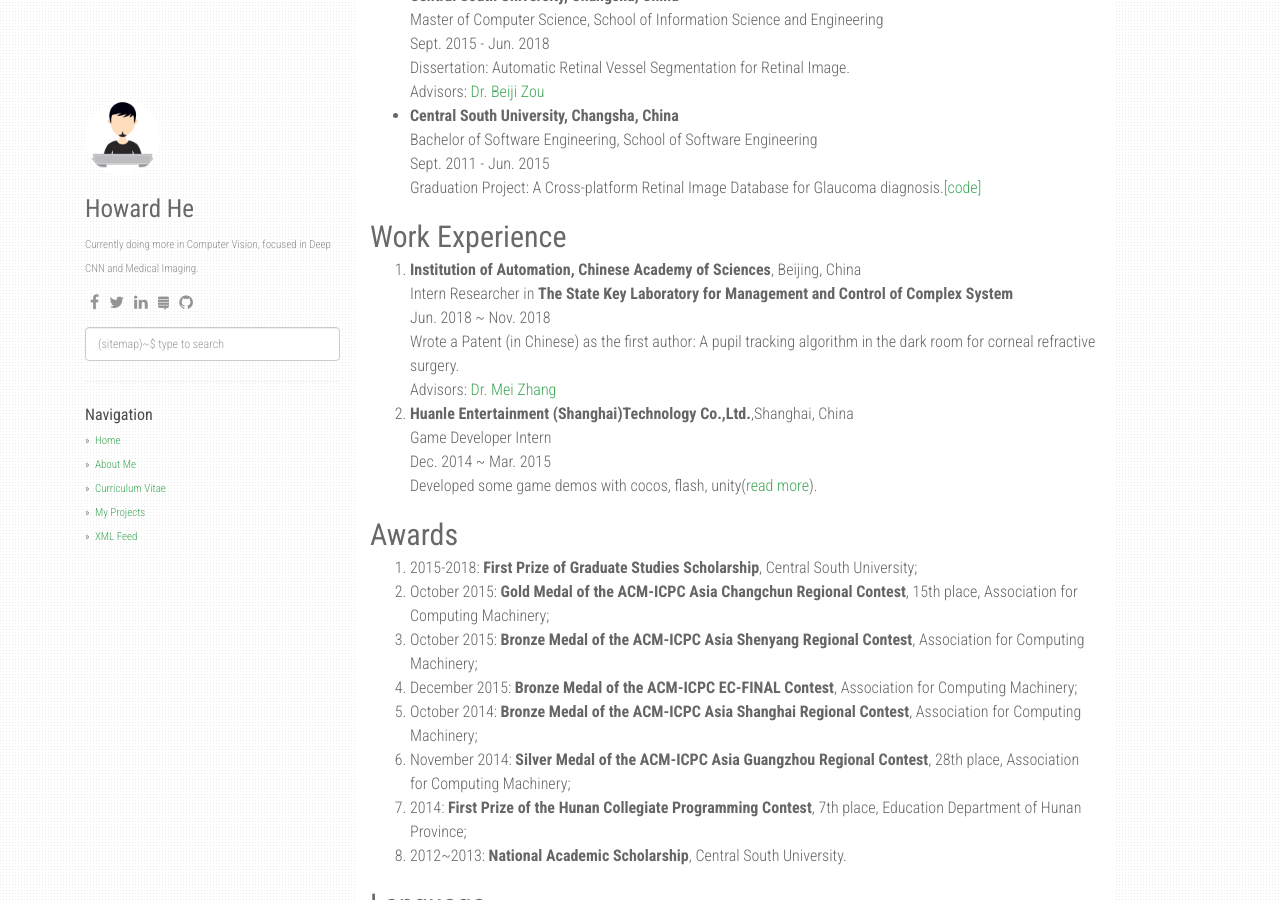
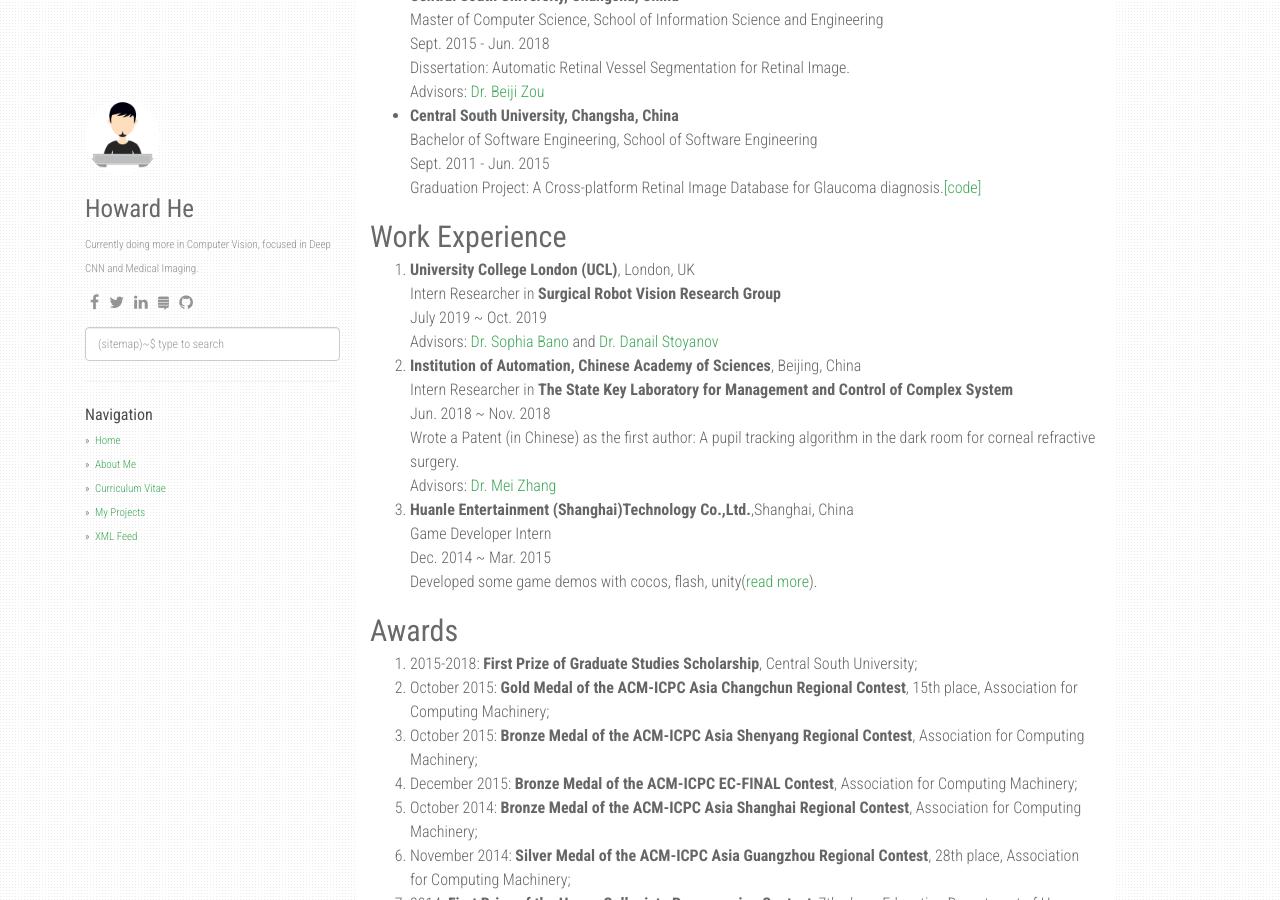
Before and after one commit to howardchina/howardchina.github.io, a Jekyll site: the page built from cv.md, in a window 1280 px wide and 900 px high, scrolled down 1162 px. Built offline with Jekyll 4.4.1, drawn with Linux system fonts in a browser that asks for light colours; nearby versions of some CDN libraries.

Commit message:
Update cv.md
revised working experiences

```diff
--- a/cv.md
+++ b/cv.md
@@ -63,6 +63,12 @@
 	<h2>Work Experience</h2>
 	<ol>
 		<li>
+			<strong> University College London (UCL)</strong>, London, UK<br>
+			Intern Researcher in <strong>Surgical Robot Vision Research Group</strong><br>
+			July 2019 ~ Oct. 2019<br>
+			Advisors: <a href="mailto:sophia.bano@ucl.ac.uk">Dr. Sophia Bano</a> and <a href="mailto:danail.stoyanov@ucl.ac.uk">Dr. Danail Stoyanov</a>
+		</li>
+		<li>
 			<strong> Institution of Automation, Chinese Academy of Sciences</strong>, Beijing, China<br>
 			Intern Researcher in <strong>The State Key Laboratory for Management and Control of Complex System</strong><br>
 			Jun. 2018 ~ Nov. 2018<br>
```
